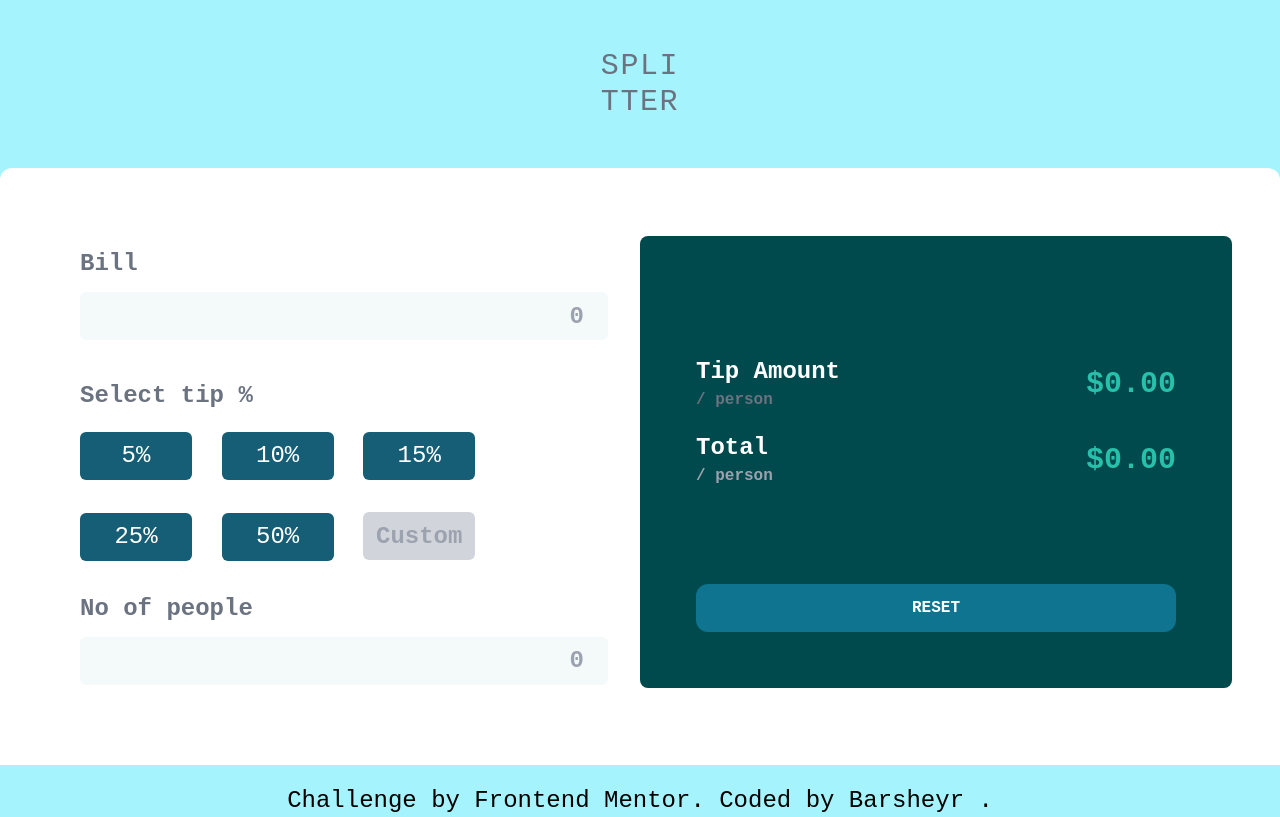
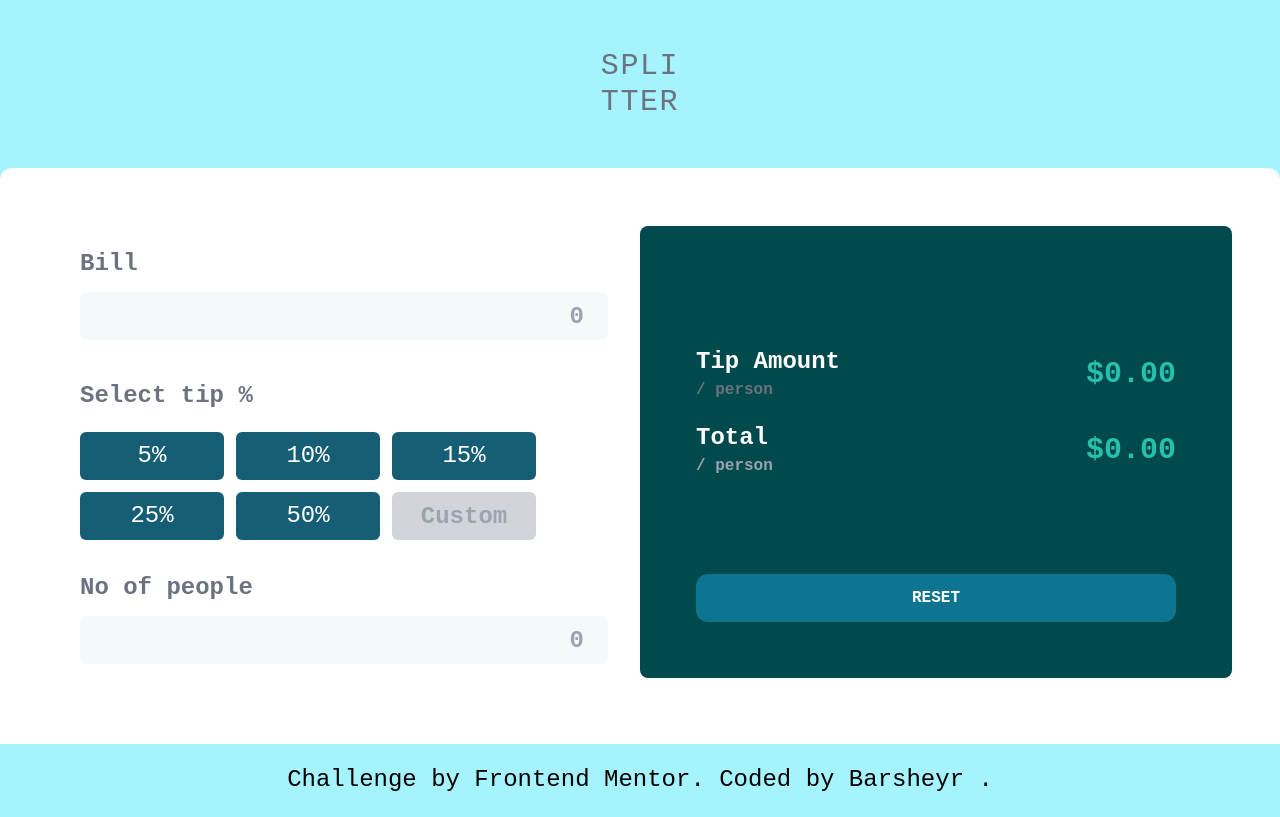
Before and after one commit to Barsheyr/tip-calculator, a website: page index.html in a window 1280 px wide. Drawn offline with Linux system fonts and the light colour scheme.

Commit message:
change font and flex-wrap

```diff
--- a/index.html
+++ b/index.html
@@ -26,15 +26,13 @@
 
             <div class="select-tip mt-10">
                 <h2 class="text-gray-500 font-bold lg:text-2xl"> Select tip % </h2>
-                <div class="first-btn space-x-5 text-white mt-5">
-                    <button class="tip-btn btn-tip rounded-md hover:bg-strongCyan text-2xl w-24 h-12 bg-cyan-800 md:w-20 lg:w-28" id="fifth-percent"> 5% </button>
-                    <button class="tip-btn btn-tip rounded-md hover:bg-strongCyan text-2xl w-24 h-12 bg-cyan-800 md:w-20 lg:w-28" id="tenth-percent"> 10% </button>
-                    <button class="tip-btn btn-tip rounded-md hover:bg-strongCyan text-2xl w-24 h-12 bg-cyan-800 md:w-20  lg:w-28" id="fiftenth-percent"> 15% </button>
-                </div>
-                <div class="mt-8 text-white space-x-5">
-                    <button class="tip-btn btn-tip rounded-md hover:bg-strongCyan text-2xl w-24 h-12 bg-cyan-800 md:w-20 lg:w-28" id="twentyfifth-percent"> 25% </button>
-                    <button class="tip-btn btn-tip rounded-md hover:bg-strongCyan text-2xl w-24 h-12 bg-cyan-800 md:w-20 lg:w-28" id="fiftieth-percent"> 50% </button>
-                    <input type="number" placeholder="Custom" class="custom-input rounded-md  bg-gray-300 text-xl font-bold text-center text-green-400 w-24 h-12 md:w-20 md:text-sm lg:w-28 lg:text-2xl" id="custom-input-el">
+                <div class="flex flex-wrap first-btn gap-3 text-white mt-5">
+                    <button class="tip-btn btn-tip rounded-md hover:bg-strongCyan text-2xl w-24 h-12 bg-cyan-800 md:w-20 lg:w-36" id="fifth-percent"> 5% </button>
+                    <button class="tip-btn btn-tip rounded-md hover:bg-strongCyan text-2xl w-24 h-12 bg-cyan-800 md:w-20 lg:w-36" id="tenth-percent"> 10% </button>
+                    <button class="tip-btn btn-tip rounded-md hover:bg-strongCyan text-2xl w-24 h-12 bg-cyan-800 md:w-20  lg:w-36" id="fiftenth-percent"> 15% </button>
+                    <button class="tip-btn btn-tip rounded-md hover:bg-strongCyan text-2xl w-24 h-12 bg-cyan-800 md:w-20 lg:w-36" id="twentyfifth-percent"> 25% </button>
+                    <button class="tip-btn btn-tip rounded-md hover:bg-strongCyan text-2xl w-24 h-12 bg-cyan-800 md:w-20 lg:w-36" id="fiftieth-percent"> 50% </button>
+                    <input type="number" placeholder="Custom" class="custom-input rounded-md  bg-gray-300 text-xl font-bold text-center text-green-400 w-24 h-12 md:w-20 md:text-sm lg:w-36 lg:text-2xl" id="custom-input-el">
                 </div>
             </div>
 
@@ -66,7 +64,7 @@
                 </div>
             </div>
 
-            <button class="text-white bg-cyan-700 font-bold rounded-xl w-80 h-12 mt-12 md:mt-24 hover:bg-cyan-200 hover:text-veryDarkCyan md:w-60 lg:w-full" id="reset-btn"> RESET </button>
+            <button class="text-white bg-cyan-700 font-bold rounded-xl w-48 h-12 mt-12 md:mt-24 hover:bg-cyan-200 hover:text-veryDarkCyan md:w-60 lg:w-full" id="reset-btn"> RESET </button>
 
         </div>
 
```
Also changed, not shown: css/main.css.
